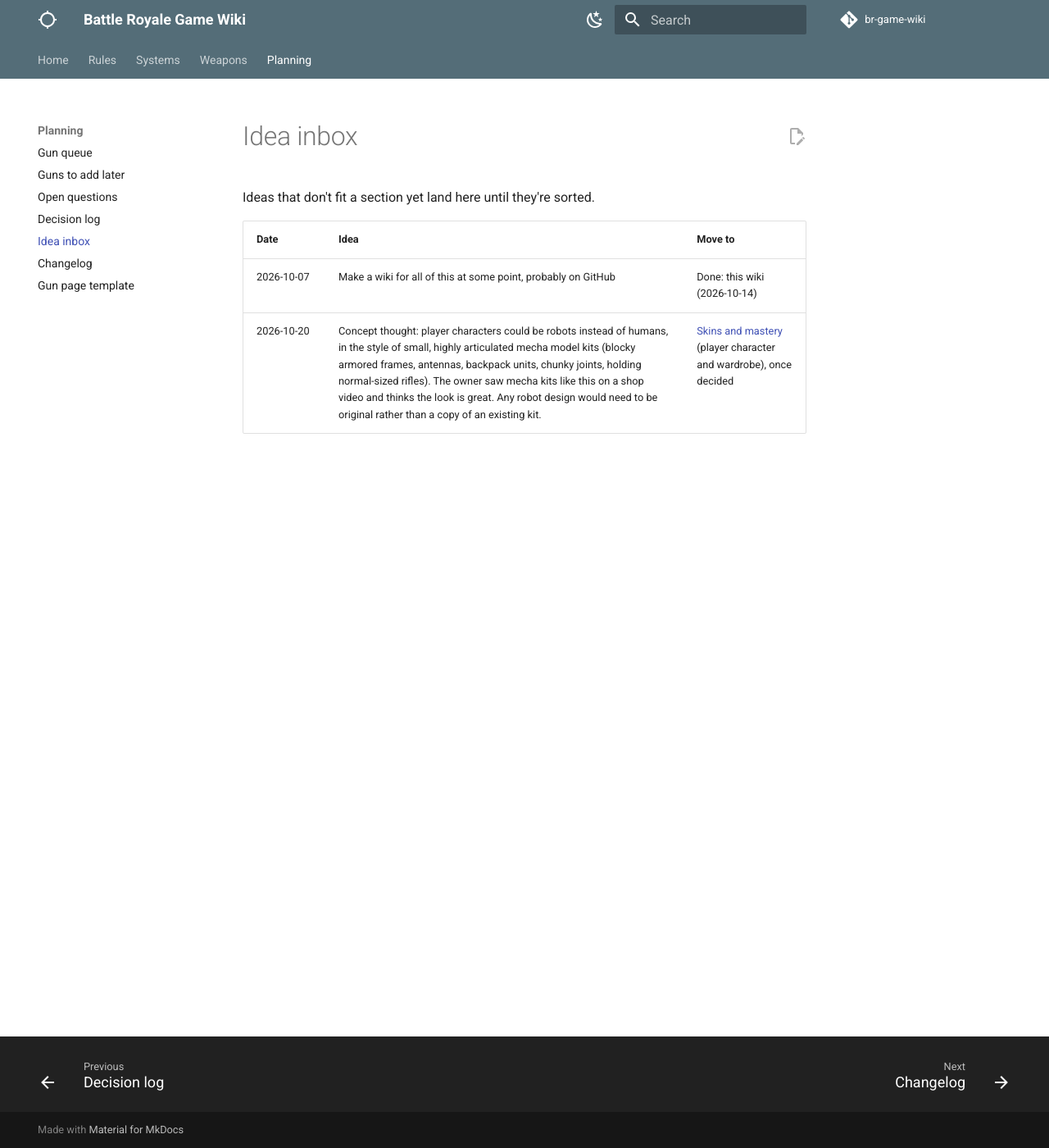
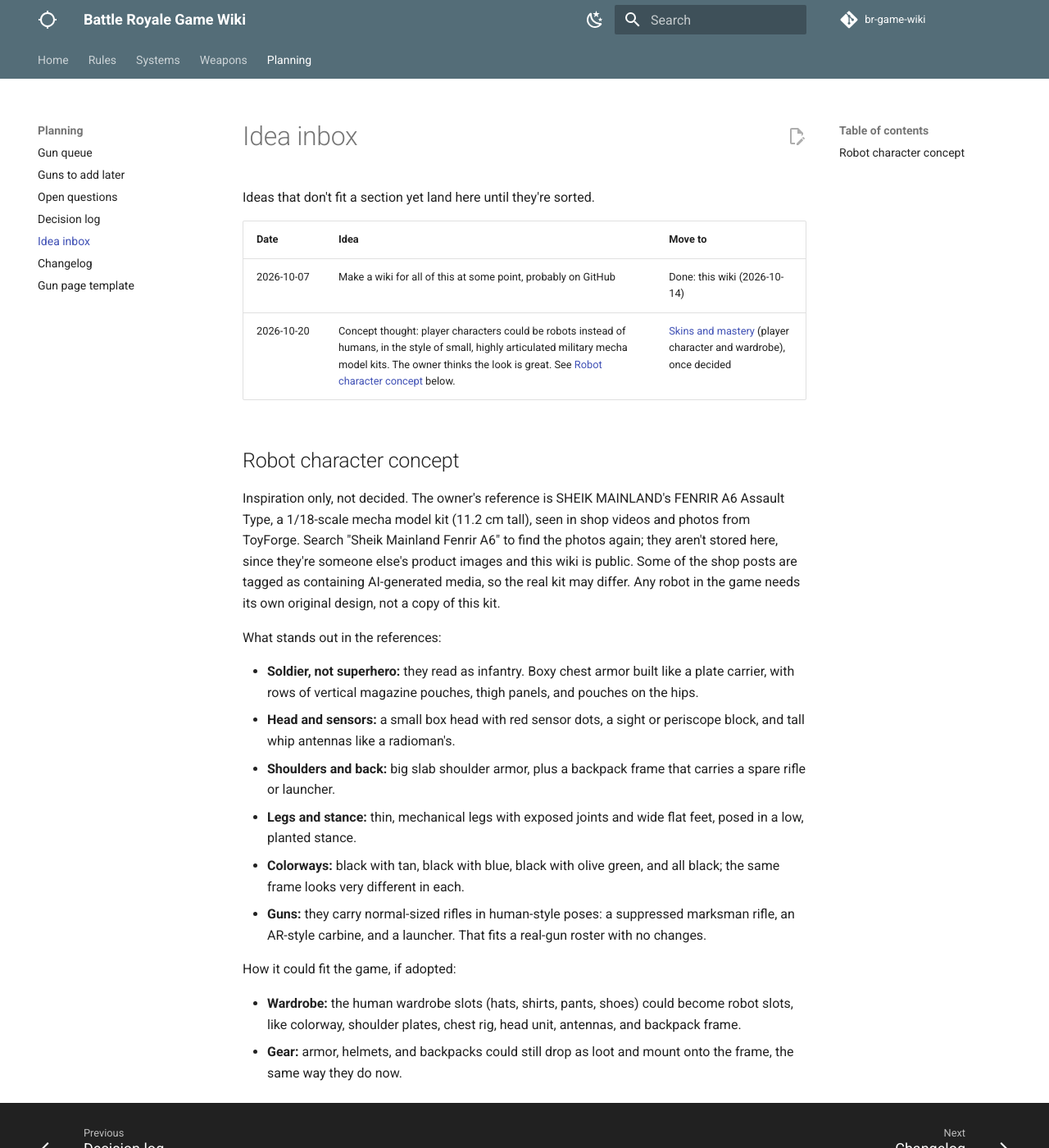
Before and after one commit to DerrickSpartan1/br-game-wiki, an MkDocs documentation site: the page built from docs/planning/idea-inbox.md, in a window 1280 px wide and 1400 px high. Shown: the whole window at 82% size. Built offline with MkDocs 1.6.1 and Material for MkDocs 9.7.7, drawn with Linux system fonts in a browser that asks for light colours; comment, search, counter and statistics services are not loaded.

Commit message:
Add notes on the robot character concept
Co-Authored-By: Claude Opus 5.5 <noreply@anthropic.com>
Claude-Session: https://claude.ai/code/session_01LAp2s4euUjj6HZthupXLj4

```diff
--- a/docs/planning/idea-inbox.md
+++ b/docs/planning/idea-inbox.md
@@ -5,4 +5,22 @@ Ideas that don't fit a section yet land here until they're sorted.
 | Date | Idea | Move to |
 | --- | --- | --- |
 | 2026-10-07 | Make a wiki for all of this at some point, probably on GitHub | Done: this wiki (2026-10-14) |
-| 2026-10-20 | Concept thought: player characters could be robots instead of humans, in the style of small, highly articulated mecha model kits (blocky armored frames, antennas, backpack units, chunky joints, holding normal-sized rifles). The owner saw mecha kits like this on a shop video and thinks the look is great. Any robot design would need to be original rather than a copy of an existing kit. | [Skins and mastery](../systems/skins.md) (player character and wardrobe), once decided |
+| 2026-10-20 | Concept thought: player characters could be robots instead of humans, in the style of small, highly articulated military mecha model kits. The owner thinks the look is great. See [Robot character concept](#robot-character-concept) below. | [Skins and mastery](../systems/skins.md) (player character and wardrobe), once decided |
+
+## Robot character concept
+
+Inspiration only, not decided. The owner's reference is SHEIK MAINLAND's FENRIR A6 Assault Type, a 1/18-scale mecha model kit (11.2 cm tall), seen in shop videos and photos from ToyForge. Search "Sheik Mainland Fenrir A6" to find the photos again; they aren't stored here, since they're someone else's product images and this wiki is public. Some of the shop posts are tagged as containing AI-generated media, so the real kit may differ. Any robot in the game needs its own original design, not a copy of this kit.
+
+What stands out in the references:
+
+- **Soldier, not superhero:** they read as infantry. Boxy chest armor built like a plate carrier, with rows of vertical magazine pouches, thigh panels, and pouches on the hips.
+- **Head and sensors:** a small box head with red sensor dots, a sight or periscope block, and tall whip antennas like a radioman's.
+- **Shoulders and back:** big slab shoulder armor, plus a backpack frame that carries a spare rifle or launcher.
+- **Legs and stance:** thin, mechanical legs with exposed joints and wide flat feet, posed in a low, planted stance.
+- **Colorways:** black with tan, black with blue, black with olive green, and all black; the same frame looks very different in each.
+- **Guns:** they carry normal-sized rifles in human-style poses: a suppressed marksman rifle, an AR-style carbine, and a launcher. That fits a real-gun roster with no changes.
+
+How it could fit the game, if adopted:
+
+- **Wardrobe:** the human wardrobe slots (hats, shirts, pants, shoes) could become robot slots, like colorway, shoulder plates, chest rig, head unit, antennas, and backpack frame.
+- **Gear:** armor, helmets, and backpacks could still drop as loot and mount onto the frame, the same way they do now.
```
Also changed, not shown: docs/planning/changelog.md (+1 -0 lines).
